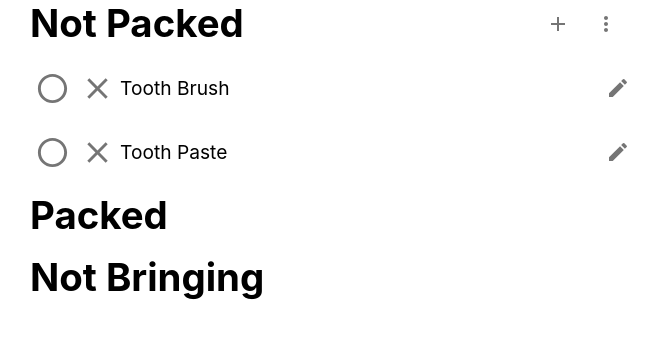
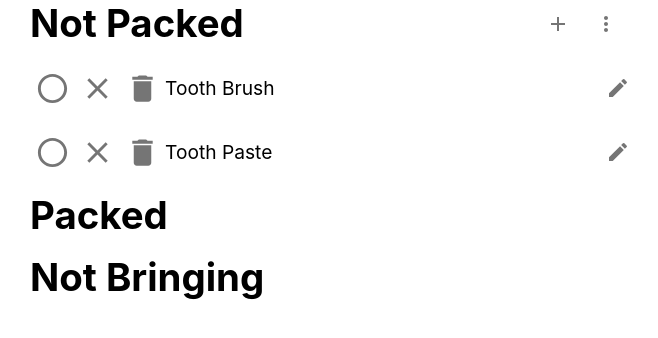
Before and after one commit to grant273/tripper, a React (Create React App) app: page / in a window 1280 px wide. Shown: the top 338 px of the page, without its empty margins (310-968 px from the left). Built offline with nearby package versions, Linux system fonts and the light colour scheme.

Commit message:
Add delete option

```diff
--- a/src/TravelList.js
+++ b/src/TravelList.js
@@ -5,13 +5,14 @@ import AddIcon from '@material-ui/icons/Add';
 import Menu from "@material-ui/core/Menu";
 import MenuItem from "@material-ui/core/MenuItem";
 import IconButton from "@material-ui/core/IconButton";
+import DeleteIcon from '@material-ui/icons/Delete';
 import MoreVertIcon from '@material-ui/icons/MoreVert';
 import ListItemIcon from "@material-ui/core/ListItemIcon";
 import RadioButtonUncheckedIcon from "@material-ui/icons/RadioButtonUnchecked";
 import ClearIcon from "@material-ui/icons/Clear";
 import {H1} from "./H1";
 import TripperListItem from "./TripperListItem";
-import {unpack, reset, updateStatus, addItem} from "./reducers";
+import {unpack, reset, updateStatus, addItem, deleteItem} from "./reducers";
 
 
 export default function TravelList(props) {
@@ -80,7 +81,19 @@ export default function TravelList(props) {
               />
             </ListItemIcon>
         );
-        return <TripperListItem travelItems={travelItems} setTravelItems={setTravelItems} key={x.id} itemData={x} leftIcons={[checkIcon, clearIcon]}></TripperListItem>;
+        const deleteIcon = (
+            <ListItemIcon>
+              <DeleteIcon fontSize="large"
+                          onClick={e => {
+                            if (window.confirm("Are you sure you want to delete this item permanently?")) {
+                              setTravelItems(deleteItem(travelItems, x.id))
+                            }
+                          }}
+              />
+            </ListItemIcon>
+        );
+        return <TripperListItem travelItems={travelItems} setTravelItems={setTravelItems} key={x.id} itemData={x}
+                                leftIcons={[checkIcon, clearIcon, deleteIcon]}></TripperListItem>;
       })}
     </List>
     <H1 style={{flexGrow: 1}}>Packed</H1>
@@ -93,7 +106,8 @@ export default function TravelList(props) {
               />
             </ListItemIcon>
         );
-        return <TripperListItem travelItems={travelItems} setTravelItems={setTravelItems} key={x.id} itemData={x} leftIcons={[clearIcon]}/>;
+        return <TripperListItem travelItems={travelItems} setTravelItems={setTravelItems} key={x.id} itemData={x}
+                                leftIcons={[clearIcon]}/>;
       })}
     </List>
     <H1 style={{flexGrow: 1}}>Not Bringing</H1>
@@ -106,7 +120,8 @@ export default function TravelList(props) {
               />
             </ListItemIcon>
         );
-        return <TripperListItem travelItems={travelItems} setTravelItems={setTravelItems} key={x.id} itemData={x} leftIcons={[addIcon]}/>
+        return <TripperListItem travelItems={travelItems} setTravelItems={setTravelItems} key={x.id} itemData={x}
+                                leftIcons={[addIcon]}/>
       })}
 
     </List>
```
